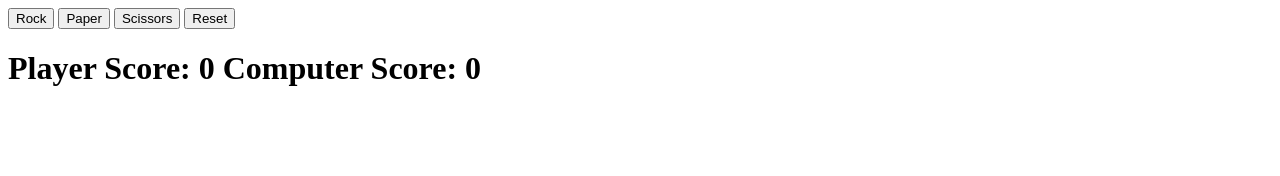
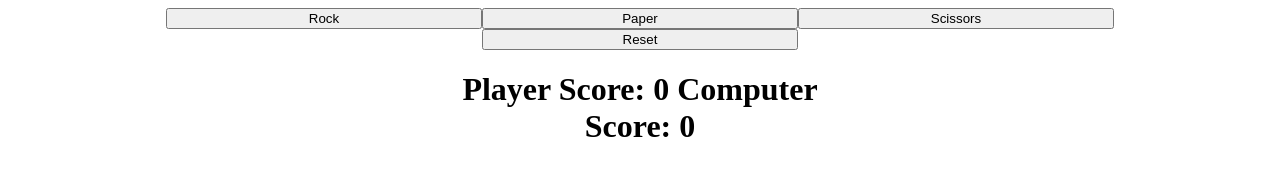
Before and after one commit to brandonricharda/rockpaperscissors, a plain HTML site: page indexRefactor.html in a window 1280 px wide. Drawn offline with Linux system fonts and the light colour scheme.

Commit message:
Created basic template for the game's UI.

```diff
--- a/indexRefactor.html
+++ b/indexRefactor.html
@@ -2,8 +2,10 @@
 <html>
     <head>
         <title>Rock Paper Scissors</title>
+        <link rel="stylesheet" type="text/css" href="style.css"/>
     </head>
     <body>
+        <div id='top-bar'></div>
         <div id='controls'>
             <button id='rock'>Rock</button>
             <button id='paper'>Paper</button>
@@ -42,6 +44,7 @@
                 humanScore = 0;
                 computerScore = 0;
                 scoreText.textContent = "Player Score:" + " " + humanScore + " " + "Computer Score:" + " " + computerScore;
+                roundResultText.textContent = " ";
             }
             function initiateButtons() {
                 let rockButton = document.querySelector('#rock');
--- /dev/null
+++ b/style.css
@@ -0,0 +1,46 @@
+#top-bar {
+    display: grid;
+    grid-template-columns: 1fr 1fr 1fr;
+}
+
+#controls {
+    display: grid;
+    grid-template-columns: 0.5fr 1fr 1fr 1fr 0.5fr;
+    grid-template-rows: 1fr 1fr;
+    grid-template-areas: ". button1 button2 button3 ."
+                            ". . reset . .";
+}
+
+#scoreBoard {
+    display: grid;
+    grid-template-columns: 1fr 1fr 1fr;
+    grid-template-rows: 1fr 1fr;
+    grid-template-areas: ". score ."
+                        ". results .";
+}
+
+#rock {
+    grid-area: button1;
+}
+
+#paper {
+    grid-area: button2;
+}
+
+#scissors {
+    grid-area: button3;
+}
+
+#reset {
+    grid-area: reset;
+}
+
+#scoreBoard > h1 {
+    grid-area: score;
+    text-align: center;
+}
+
+#scoreBoard > h2 {
+    grid-area: results;
+    text-align: center;
+}
```
